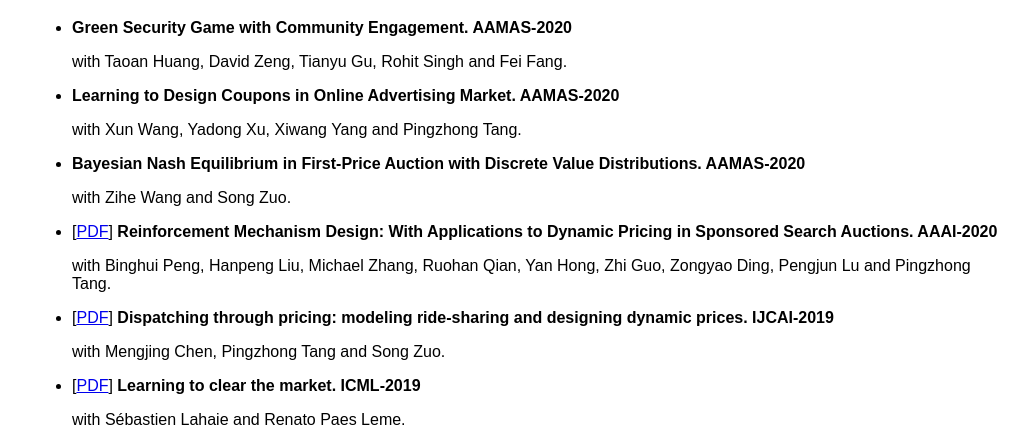
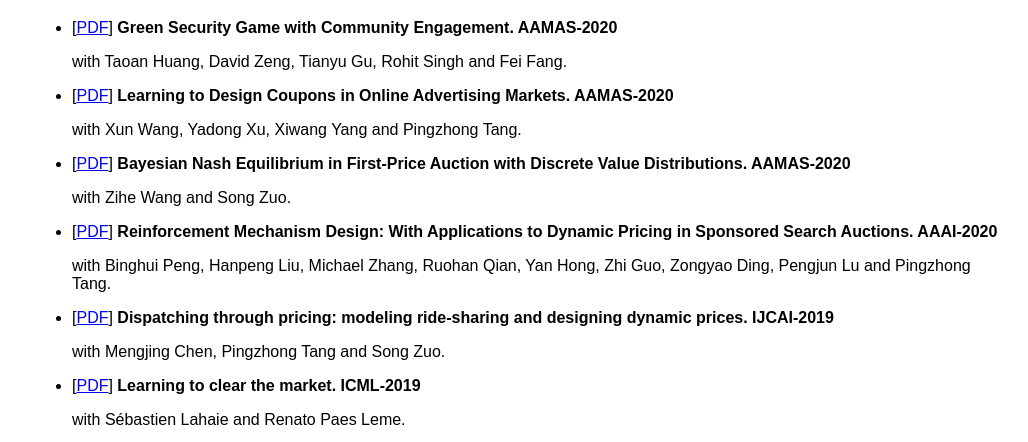
Before and after one commit to shen-weiran/emersonswr.github.io, a plain HTML site: page index.html in a window 1280 px wide. Shown: the part 636-1078 px from the top of the page, without its empty margins (126-1154 px from the left). Drawn offline with Linux system fonts and the light colour scheme.

Commit message:
added aamas20 files.

```diff
--- a/index.html
+++ b/index.html
@@ -31,19 +31,19 @@
 	<ul>
     <li>
        <div class="item">
-         <div class="para"><p> <b>Green Security Game with Community Engagement. AAMAS-2020</b></p></div>
+         <div class="para"><p>[<a href="swr_page_files/green_security_game_with_community_engagement.pdf" target="_blank">PDF</a>] <b>Green Security Game with Community Engagement. AAMAS-2020</b></p></div>
          <div class="para"><p>with Taoan Huang, David Zeng, Tianyu Gu, Rohit Singh and Fei Fang.</p></div>
       </div>
     </li>
     <li>
        <div class="item">
-         <div class="para"><p> <b>Learning to Design Coupons in Online Advertising Market. AAMAS-2020</b></p></div>
+         <div class="para"><p>[<a href="swr_page_files/learning_to_design_coupons_in_online_advertising_markets.pdf" target="_blank">PDF</a>] <b>Learning to Design Coupons in Online Advertising Markets. AAMAS-2020</b></p></div>
          <div class="para"><p>with Xun Wang, Yadong Xu, Xiwang Yang and Pingzhong Tang.</p></div>
       </div>
     </li>
     <li>
        <div class="item">
-         <div class="para"><p> <b>Bayesian Nash Equilibrium in First-Price Auction with Discrete Value Distributions. AAMAS-2020</b></p></div>
+         <div class="para"><p>[<a href="swr_page_files/bayesian_nash_equilibrium_in_first-price_auction_with_discrete_value_distributions.pdf" target="_blank">PDF</a>] <b>Bayesian Nash Equilibrium in First-Price Auction with Discrete Value Distributions. AAMAS-2020</b></p></div>
          <div class="para"><p>with Zihe Wang and Song Zuo.</p></div>
       </div>
     </li>
```
Also changed, not shown: 3 other files.
